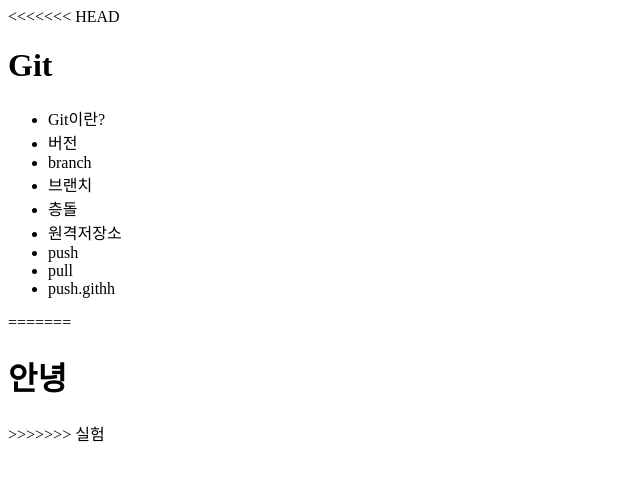
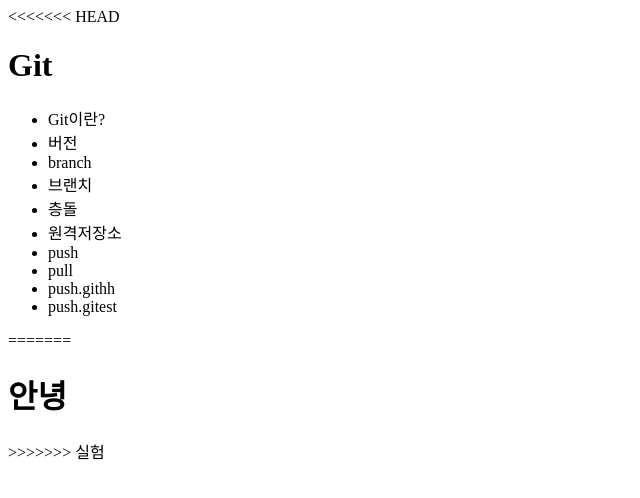
Before and after one commit to githyo/git_test, a plain HTML site: page index.html in a window 1280 px wide. Shown: the whole page, without its empty margins (0-640 px from the left). Drawn offline with Linux system fonts and the light colour scheme.

Commit message:
add push.gitest

```diff
--- a/index.html
+++ b/index.html
@@ -17,6 +17,7 @@
       <li>push</li>
       <li>pull</li>
       <li>push.githh</li>
+      <li>push.gitest</li>
     </ul>
   </body>
 =======
```
